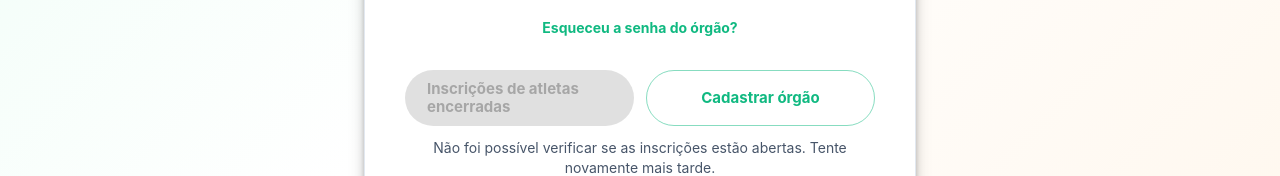
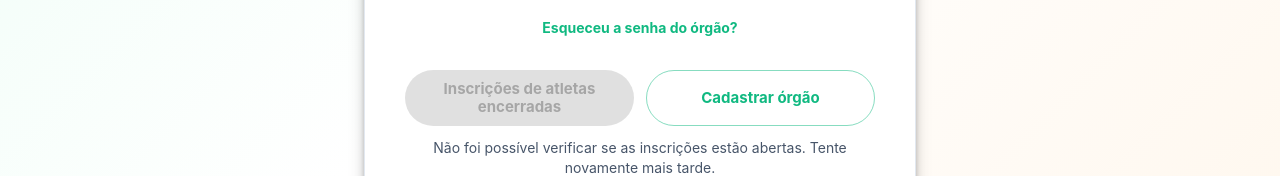
Before and after one commit to kassianefacanha/JISPE-, a React (Vite) app in the folder frontend/: page /login in a window 1280 px wide. Shown: the part 477-653 px from the top of the page. Built offline with nearby package versions, Linux system fonts and the light colour scheme; no server answers.

Commit message:
feat: update button behavior for self-athlete registration link based on registration status

```diff
--- a/frontend/src/pages/LoginPage.jsx
+++ b/frontend/src/pages/LoginPage.jsx
@@ -111,8 +111,8 @@ export default function LoginPage() {
             <Stack spacing={1.5}>
               <Stack direction={{ xs: 'column', sm: 'row' }} spacing={1.5}>
                 <Button
-                  component={Link}
-                  to="/cadastro-atleta"
+                  component={selfAthleteRegistrationOpen === true ? Link : 'button'}
+                  to={selfAthleteRegistrationOpen === true ? '/cadastro-atleta' : undefined}
                   variant="contained"
                   color="secondary"
                   size="large"
```
